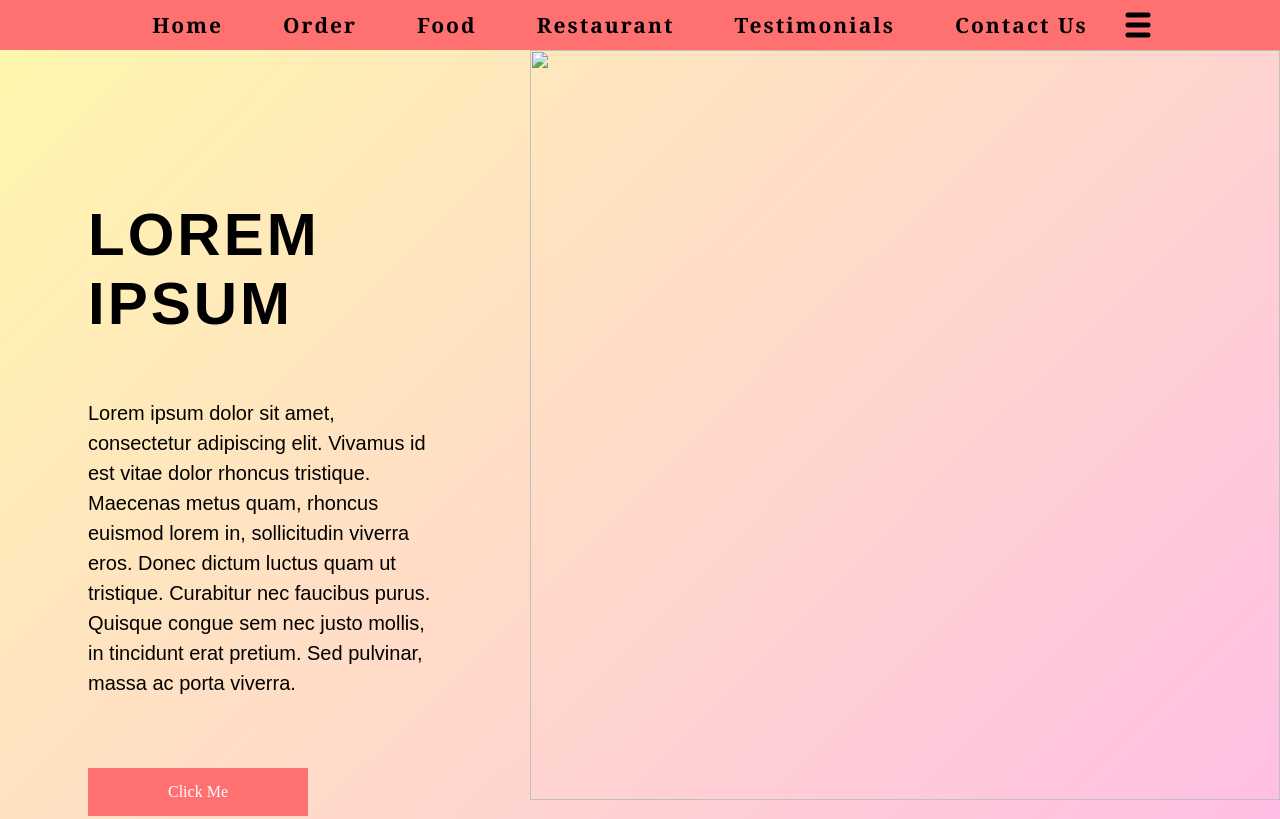
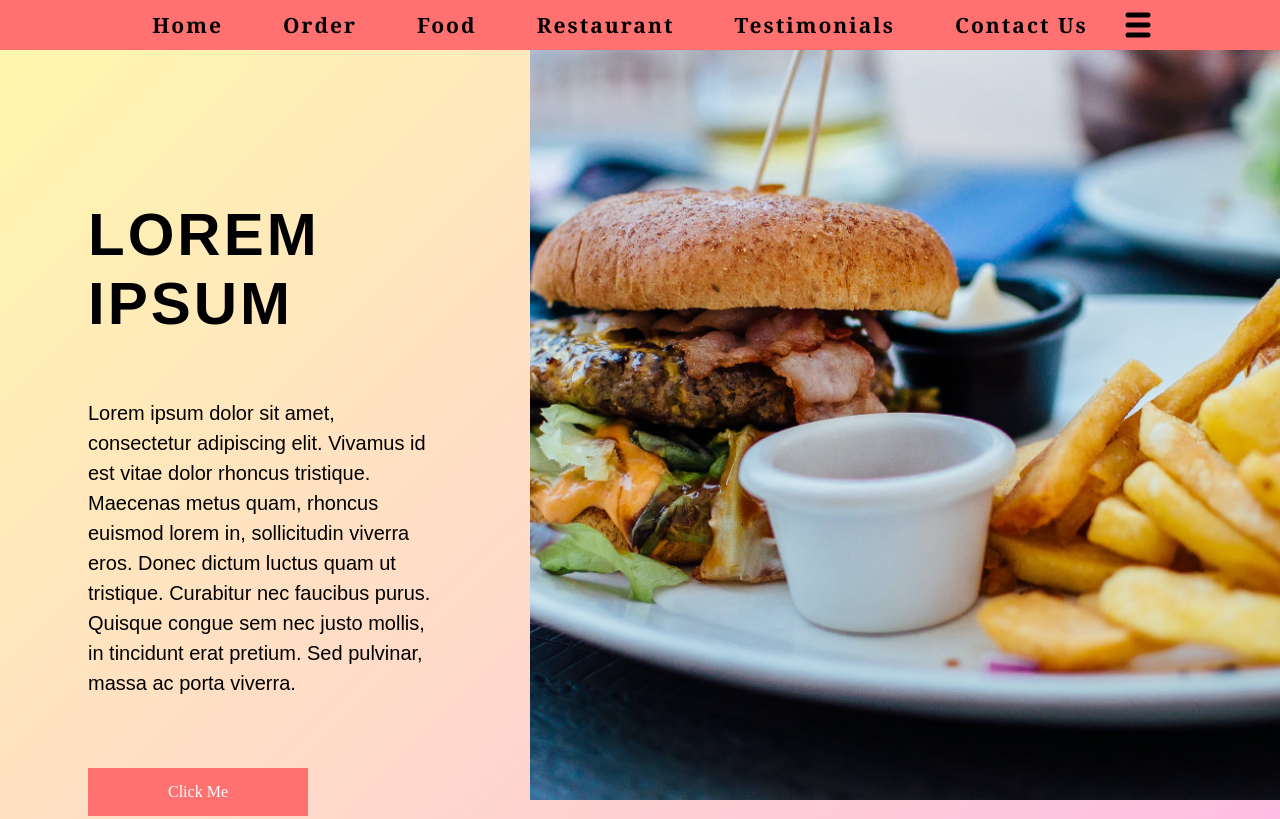
Before and after one commit to Revathishety/Simplotel, a plain HTML site: page index.html in a window 1280 px wide. Shown: the top 819 px of the page. Drawn offline with Linux system fonts and the light colour scheme; files whose address does not match are found by name.

Commit message:
Update index.html

```diff
--- a/index.html
+++ b/index.html
@@ -31,7 +31,7 @@
                 <div id="button">Click Me</div>
             </div>
             <div id="img1">
-                <img src="images/pexels-robin-stickel-70497.jpg">
+                <img src="C:\Users\Lenovo\Downloads\pexels-robin-stickel-70497.jpg">
             </div>
         </div>
         <div id="page2">
```
